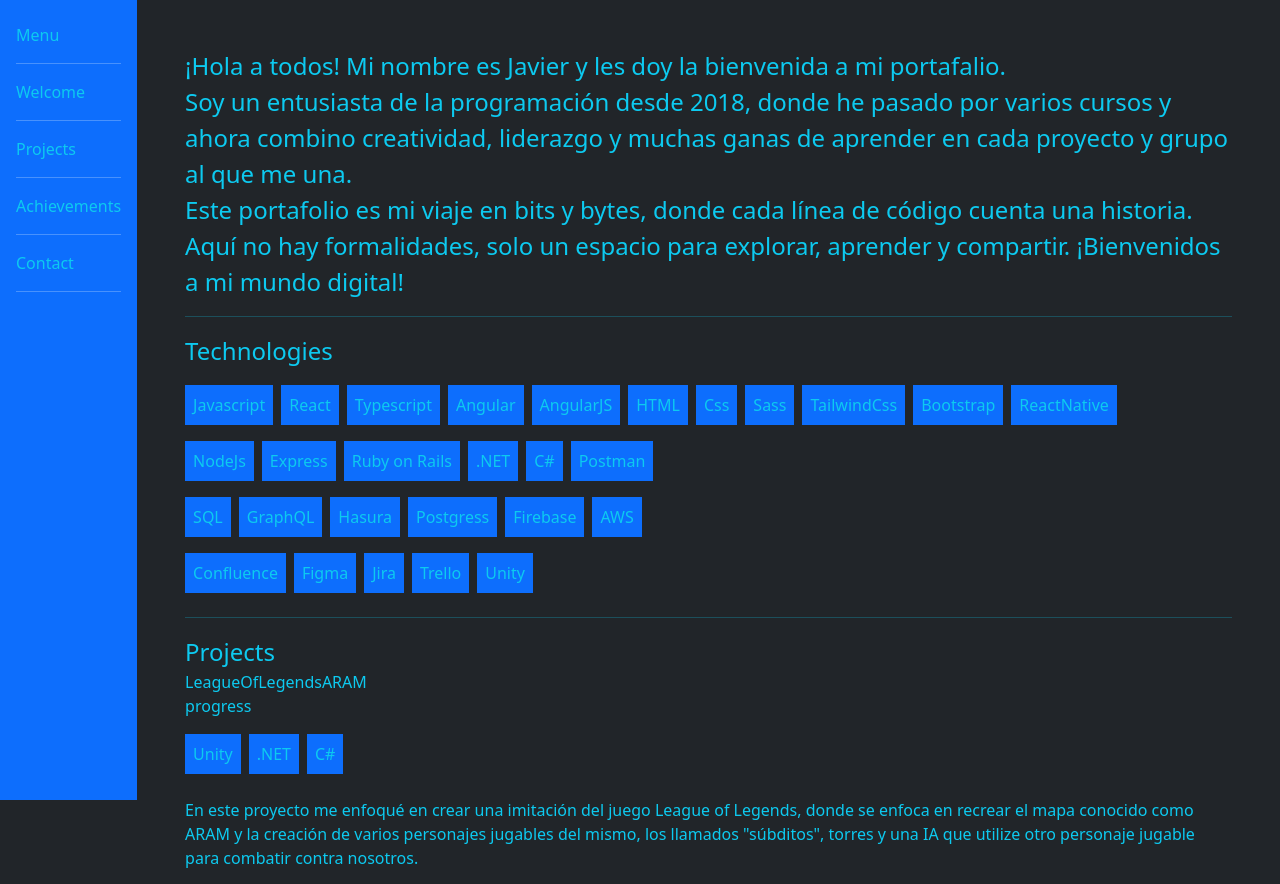
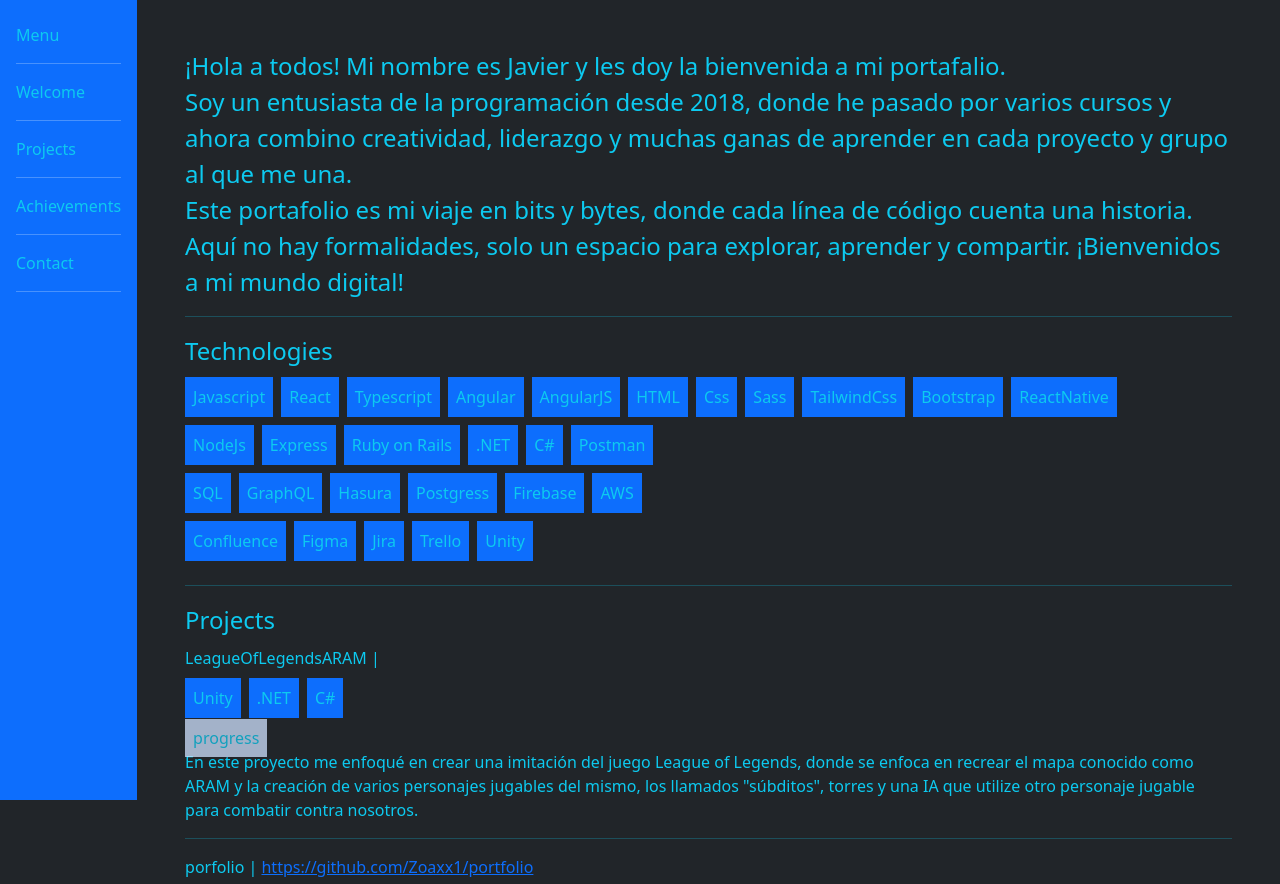
Before and after one commit to SFJavierE/portfoliojavier, a React (Create React App) app: page / in a window 1280 px wide. Shown: the top 884 px of the page. Built offline with nearby package versions, Linux system fonts and the light colour scheme.

Commit message:
move technologies list and list projects

```diff
--- a/src/components/projects/Projects.tsx
+++ b/src/components/projects/Projects.tsx
@@ -83,27 +83,30 @@ export default function Projects () {
         }
     ];
 
-    const listProjects = ({title, status, technologies, description, link} : Project) => (
-        <div>
-            <span>{title}</span>
-            <br />
-            <span>{status}</span>
-            <br />
-            <TechnologyList list={technologies}/>
-            <br />
-            <span>{description}</span>
-            <br />
-            <a href={link}>{link}</a>
-            <hr />
-        </div>
-    )
+    const listProjects = ({title, status, technologies, description, link} : Project, i : number) => {
+        const statusColor: string = status === 'done' ? 'bg-primary' : 'bg-primary-subtle opacity-75';
+        const statusClass: string = statusColor + ' p-2 my-2';
+
+        return (
+            <div>
+                <div className='my-2'>
+                    <span>{title} | </span>
+                    <a href={link}>{link}</a>
+                </div>
+                <TechnologyList list={technologies}/>
+                <span className={statusClass}>{status}</span>
+                <br className='mt-2 mb-3'/>
+                <span>{description}</span>
+                {i < (projects.length - 1) && <hr />}
+            </div>)
+    }
 
     return (
         <div>
             <span className="fs-4">
                 Projects
             </span>
-            {projects.map((p) => listProjects(p))}
+            {projects.map((p: Project, i: number) => listProjects(p, i))}
         </div>
     )
 }
--- a/src/features/components/TechnologyList.tsx
+++ b/src/features/components/TechnologyList.tsx
@@ -6,7 +6,7 @@ interface ListTechnology {
 
 export default function TechnologyList ({list} : ListTechnology) {
     return (
-        <div className="d-flex mt-3">
+        <div className="d-flex my-2">
             {
                 list.map((t : Technology) => (<div className="bg-primary p-2 me-2">
                         {t}
```
